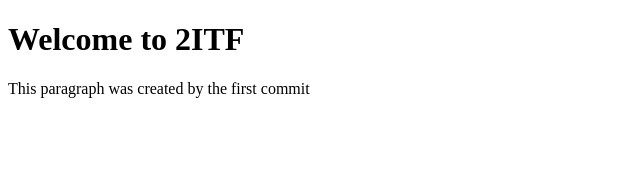
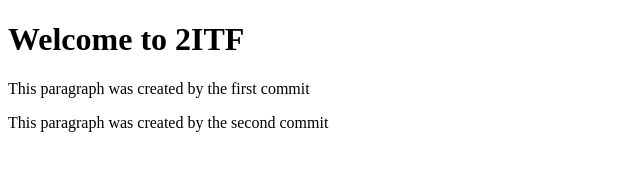
Before and after one commit to JonAndrewMordeno/2609, a plain HTML site: page index.html in a window 1280 px wide. Shown: the whole page, without its empty margins (0-640 px from the left). Drawn offline with Linux system fonts and the light colour scheme.

Commit message:
Third commit

```diff
--- a/index.html
+++ b/index.html
@@ -9,5 +9,6 @@
 <body>
     <h1>Welcome to 2ITF</h1>
     <p>This paragraph was created by the first commit</p>
+    <p>This paragraph was created by the second commit</p>
 </body>
 </html>
```
